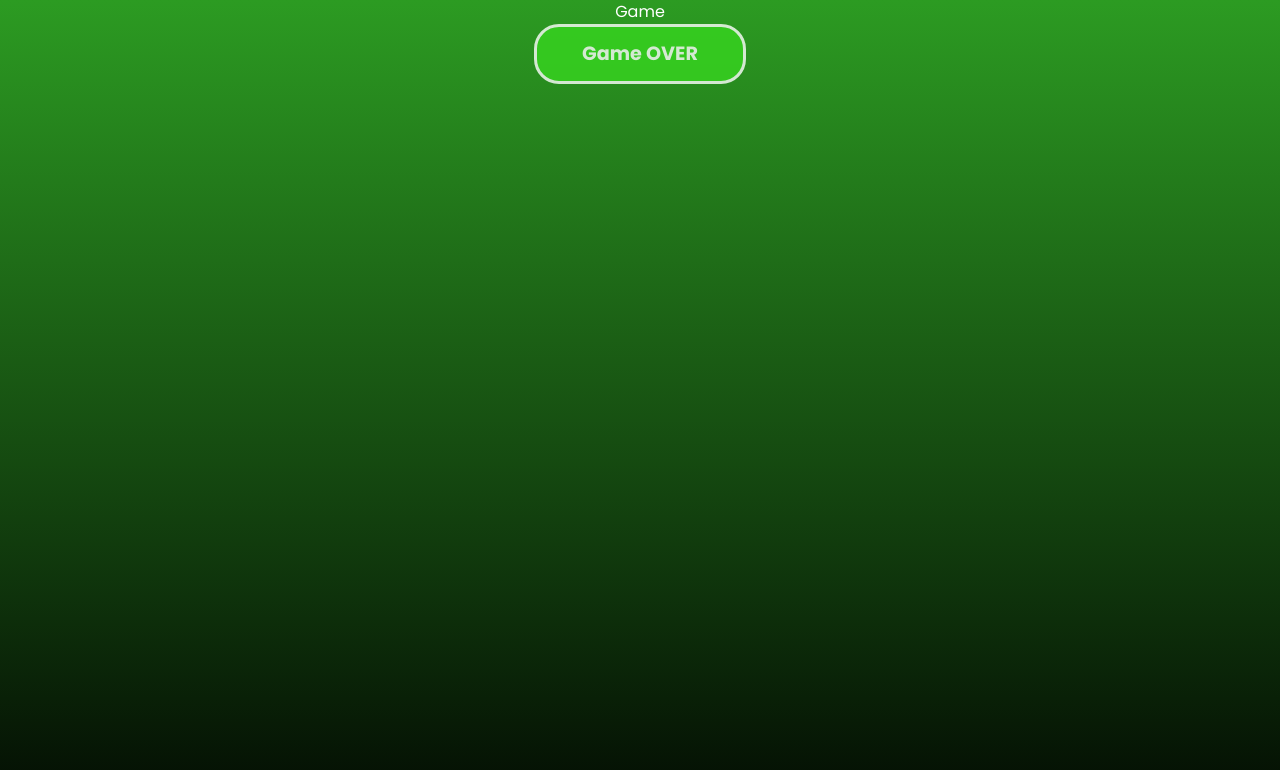
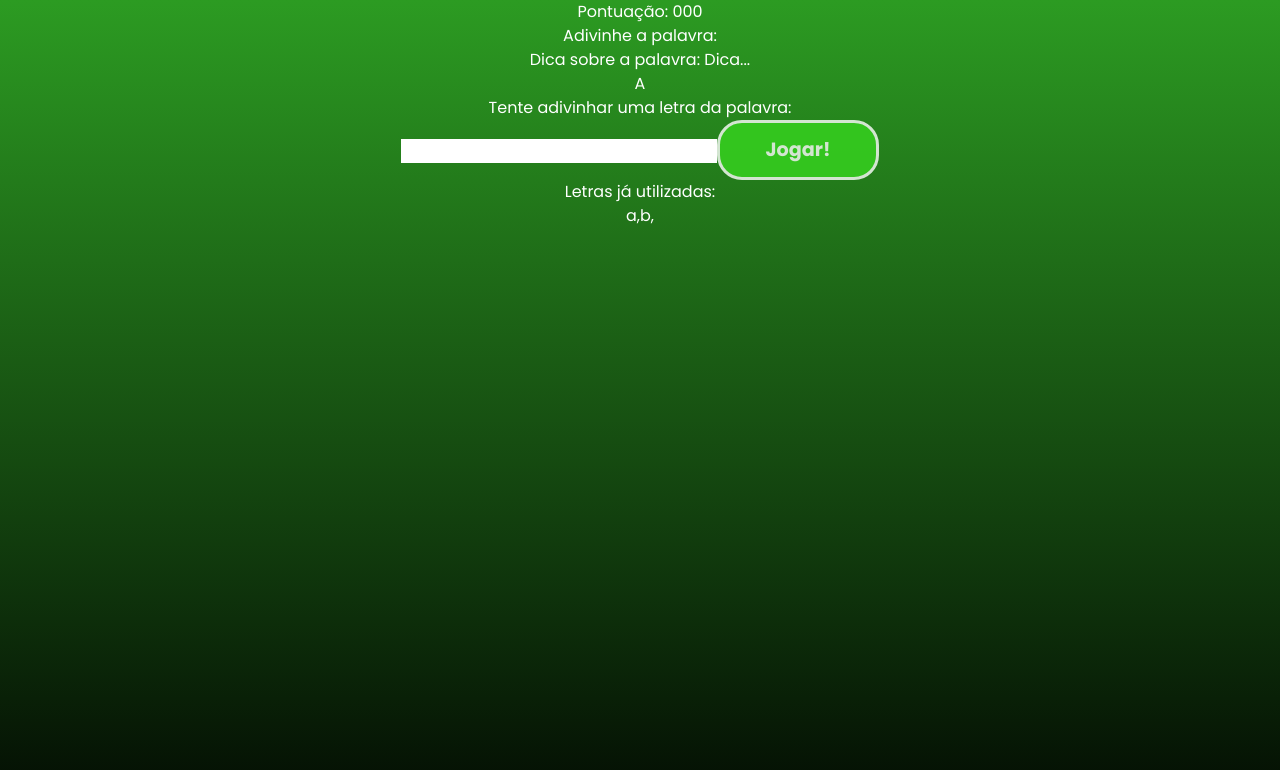
Before and after one commit to FcoKauan/palavra_secreta, a React (Vite) app: page / in a window 1280 px wide. Both pictures are taken after a click on the button "Começar o jogo". Shown: the top 770 px of the page. Built offline with nearby package versions, Linux system fonts and the light colour scheme; a web font is replaced by a local one.

Commit message:
estruturando componente de game

```diff
--- a/src/components/Game.jsx
+++ b/src/components/Game.jsx
@@ -1,10 +1,32 @@
 const Game = ({verifyLetter}) => {
   return (
     <div>
-        <h1>Game</h1>
-        <button onClick={verifyLetter}>
-            Game OVER
-        </button>
+        <p>
+            <span>Pontuação: 000</span>
+        </p>
+        <h1>Adivinhe a palavra:</h1>
+        <h3>Dica sobre a palavra: <span>Dica...</span></h3>
+        {/* word container */}
+        <div>
+            {/* letra */}
+            <span>A</span>
+            {/* quadrado branco */}
+            <span></span>
+        </div>
+        {/* letter container */}
+        <div>
+            <p>Tente adivinhar uma letra da palavra: </p>
+            <form>
+                <input className="bg-white" type="text" name="letter" maxLength="1" required/>
+                <button> Jogar! </button>
+            </form>
+        </div>
+        {/*  wrong letters container*/}
+        <div>
+            <p>Letras já utilizadas:</p>
+            <span>a,</span>
+            <span>b,</span>
+        </div>
     </div>
   )
 }
```
